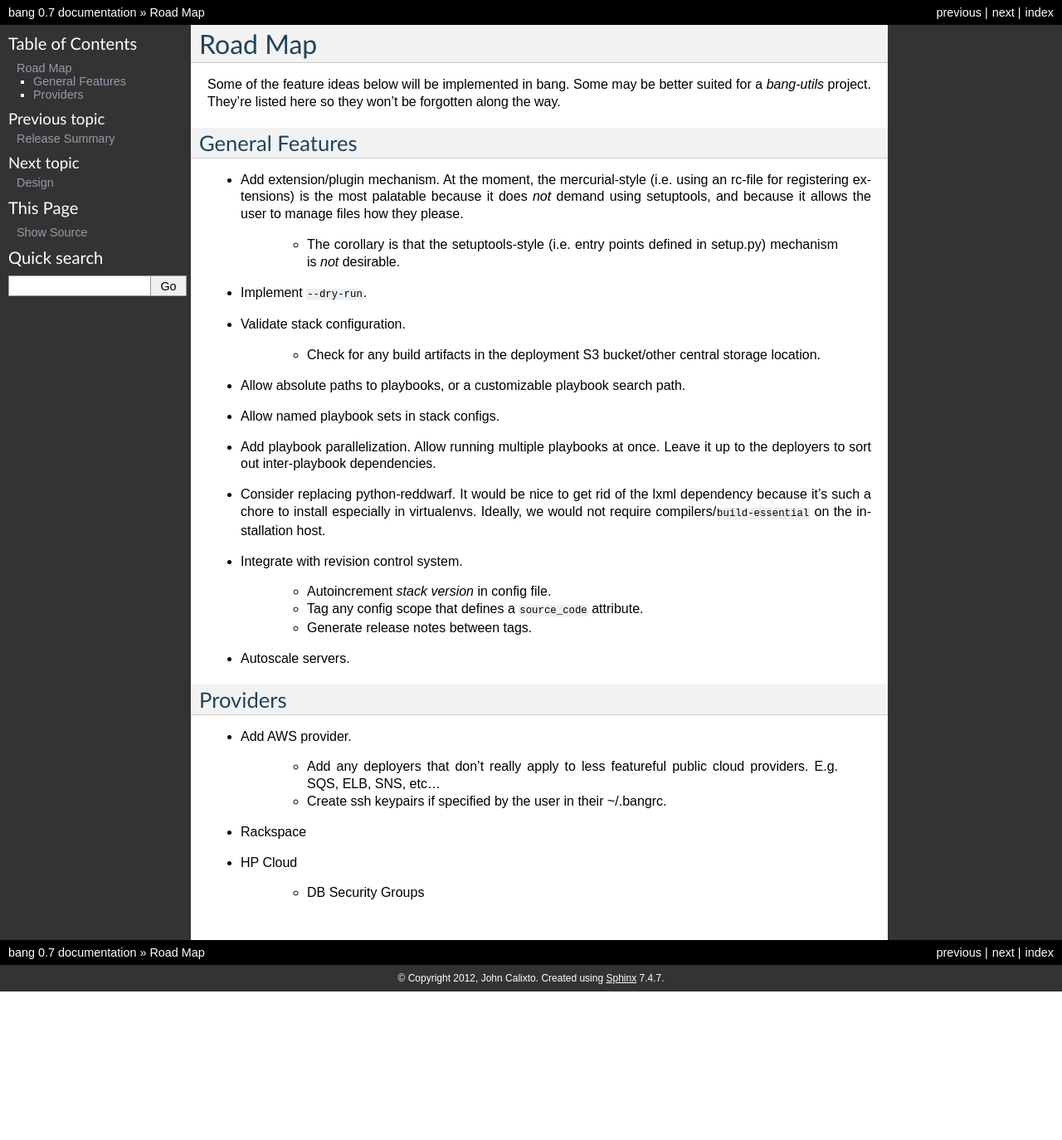
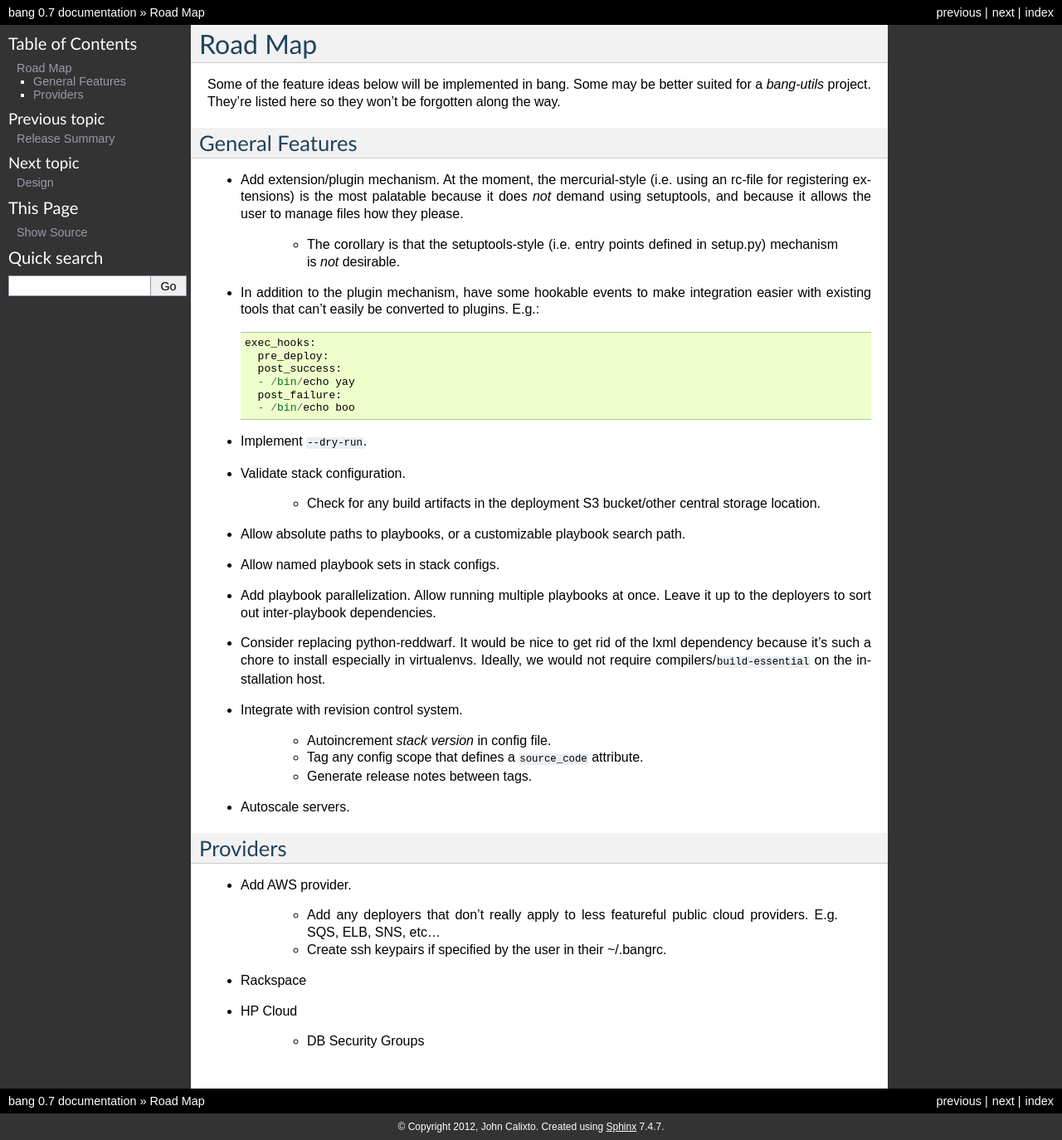
Before and after one commit to fr33jc/bang, a Sphinx documentation site: the page built from doc/roadmap.txt, in a window 1280 px wide and 1374 px high. Shown: the whole window at 83% size. Built offline with Sphinx 7.4.7, drawn with Linux system fonts in a browser that asks for light colours.

Commit message:
Add note about exec hooks to roadmap

```diff
--- a/doc/roadmap.txt
+++ b/doc/roadmap.txt
@@ -16,6 +16,17 @@ General Features
 
     - The corollary is that the setuptools-style (i.e. entry points
       defined in setup.py) mechanism is *not* desirable.
+
+- In addition to the plugin mechanism, have some hookable events to
+  make integration easier with existing tools that can't easily be
+  converted to plugins.  E.g.::
+
+    exec_hooks:
+      pre_deploy:
+      post_success:
+      - /bin/echo yay
+      post_failure:
+      - /bin/echo boo
 
 - Implement ``--dry-run``.
 - Validate stack configuration.
```
